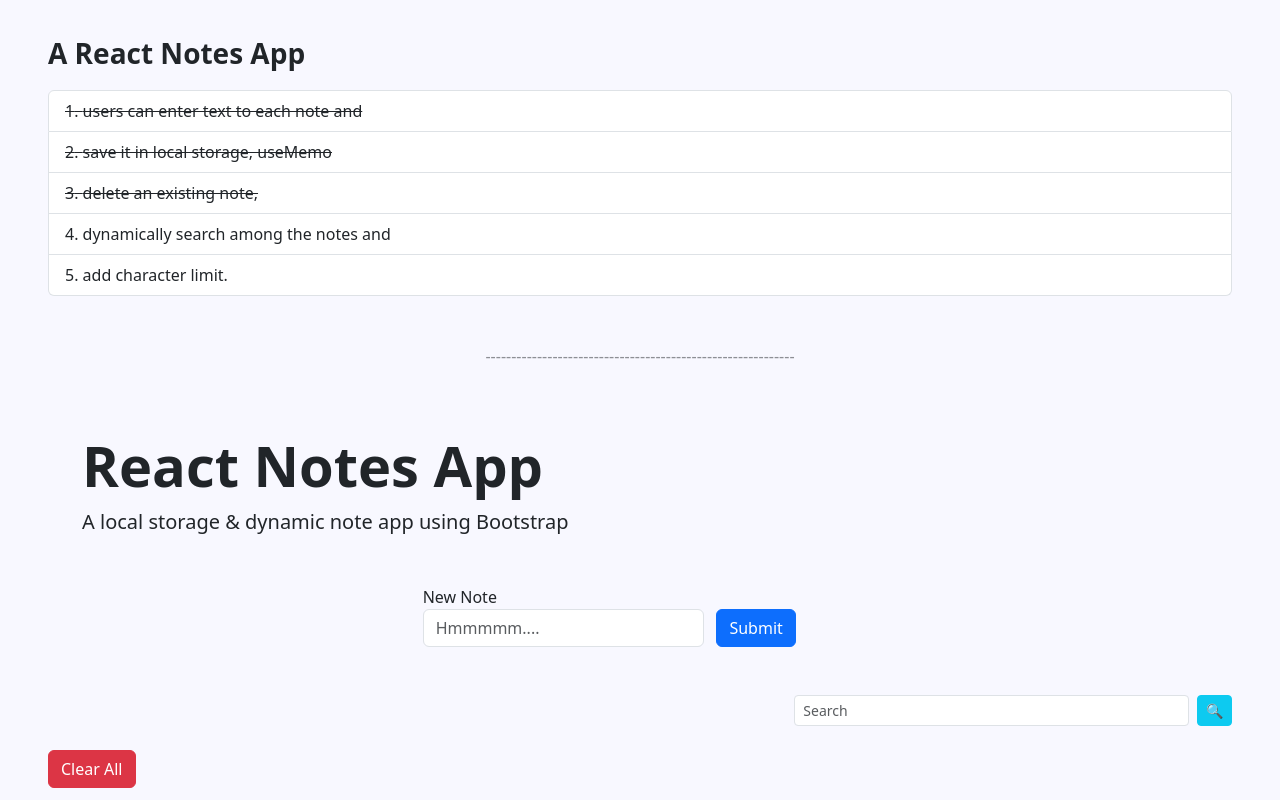
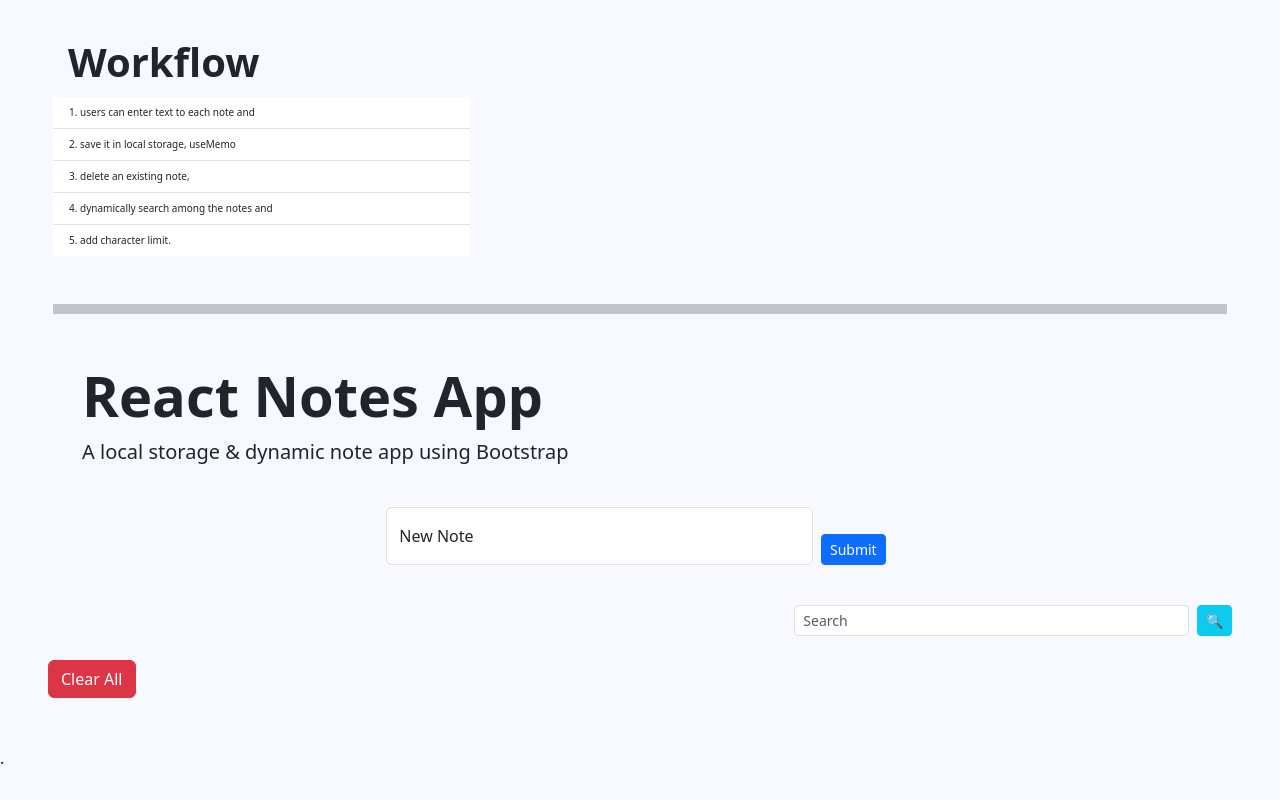
Before and after one commit to solahidris/Project17_T2_ReactNotesApp, a React (Create React App) app: page / in a window 1280 px wide. Shown: the top 800 px of the page. Built offline with nearby package versions, Linux system fonts and the light colour scheme; the HTML template or start-up script is replaced by a standard one.

Commit message:
finished task, added character limit and warning, need to do desktop layout

```diff
--- a/src/App.js
+++ b/src/App.js
@@ -101,19 +101,22 @@ function App() {
     <div className="App">
       <div className="py-3"></div>
 
-      <p class="fs-3 fw-semibold mx-5">A React Notes App</p>
-      <ol class="list-group list-group-numbered mx-5 pb-5">
-        <li class="list-group-item text-decoration-line-through">users can enter text to each note and</li>
-        <li class="list-group-item text-decoration-line-through">save it in local storage, useMemo</li>
-        <li class="list-group-item text-decoration-line-through">delete an existing note,</li>
+        {/* Workflow List */}
+      <div class="d-flex xl-align-items-center flex-column">
+        <p class="fs-1 fw-semibold mx-5 my-0" style={{ paddingLeft: '20px' }}>Workflow</p>
+        <ol class="list-group list-group-flush list-group-numbered mx-5 pb-5 col-xl-4 col-8" style={{ fontSize: '10px', padding: '5px' }}>
+          <li class="list-group-item">users can enter text to each note and</li>
+          <li class="list-group-item">save it in local storage, useMemo</li>
+          <li class="list-group-item">delete an existing note,</li>
           <li class="list-group-item">dynamically search among the notes and</li>
           <li class="list-group-item">add character limit.</li>
         </ol>
+      </div>
 
-        {/* Just a line */}
-      <div class="d-flex justify-content-center">
-        <p class="text-body-tertiary">------------------------------------------------------------</p>
-      </div>
+        {/* Placeholder Line */}
+      <p class="placeholder-glow d-flex justify-content-center">
+        <span class="placeholder placeholder-xs col-11 bg-secondary"></span>
+      </p>
 
         {/* App Header */}
       <div class="jumbotron jumbotron-fluid mx-5 mt-5">
@@ -123,30 +126,27 @@ function App() {
         </div>
       </div>
 
-        {/* TEST-input for adding note */}
-        <form className="container mt-5 d-flex justify-content-center">
-          <div className="row">
-            <label htmlFor="exampleFormControlTextarea1">New Note</label>
-            <div className="col-8">
-              <input
-                type="text"
-                className="form-control"
-                placeholder="Hmmmmm...."
-                value={newNote}
-                onChange={(event) => setNewNote(event.target.value)}
-              />
+          {/* New Note Submit */}
+        <div class="py-4">
+          <div class="d-flex justify-content-center">
+            <div class="form-floating col-6 col-xl-4">
+                  <input class="form-control" type="text" id="newNoteLabel" value={newNote} placeholder="newNoteLabel" maxLength={30}  onChange={(event) => setNewNote(event.target.value)}/>
+                  <label for="newNoteLabel">New Note</label>
             </div>
-            <div className="col-4 gx-0">
-              <button type="submit" onClick={addNotesTestHandler} className="btn btn-primary">
-                Submit
-              </button>
+            <div class="d-flex align-items-end">
+              <button type="submit" onClick={addNotesTestHandler} className="btn btn-primary btn-sm mx-2">Submit</button>
             </div>
           </div>
-        </form>
+            {/* If character > 30 ? show warning */}
+          {newNote.length !== 30 ? (<></>) : (
+          <div class="d-flex justify-content-center mx-4 mx-xl-5">
+            <small className="col-8 col-xl-5 mt-1 text-danger fw-bold">⚠️ Character Limit!</small>
+          </div>)}
+        </div>
 
           {/* Dynamic Search Button */}
         {/* <div class="row d-flex justify-content-end mx-5 mt-5"> */}
-        <div class="d-flex justify-content-end flex-row mx-5 mt-5">
+        <div class="d-flex justify-content-end flex-row mx-5 mt-3">
           <div class="col-4 mx-2">
             <input type="text" value={searchInput} onChange={searchInputHandler} placeholder="Search" class="form-control form-control-sm"/>
           </div>
@@ -156,7 +156,7 @@ function App() {
         </div>
 
          {/* Map Data Array */}
-        { searchInput === "" ? (
+        { searchInput === "" ? ( // If not searching, show notes from database
           <div class="mt-2 mx-5">
             <ul class="list-group">
               {notesData.map((note, index) => (
@@ -164,7 +164,12 @@ function App() {
                   <div class="d-flex justify-content-between">
                     {typeof note === 'string' ? (
                       <>
-                      <span class="align-self-center">{note}</span>
+                        <div class="d-flex flex-row">
+                          <div class="spinner-border spinner-border-sm align-self-center text-secondary" role="status">
+                            <span class="visually-hidden">Loading...</span>
+                          </div>
+                          <span class="align-self-center mx-3 flex-grow">{note}</span>
+                        </div>
                         <div class="d-flex">
                           <button type="button" onClick={() => handleEditNote(index, { value: note })} class="btn btn-secondary mx-1 btn-sm align-self-center">📝</button>
                           <button type="button" onClick={() => handleDeleteNote(index)} class="btn btn-warning btn-sm align-self-center">🗑️</button>
@@ -198,7 +203,7 @@ function App() {
               ))}
             </ul>
           </div>
-        ) : (
+          ) : ( // If Search if not empty, show the filter results
           <div class="mt-2 mx-5">
             <ul class="list-group">
               {filteredResults.map((result, index) => (
@@ -220,7 +225,7 @@ function App() {
         </button>
           {/* modal stuff */}
         <div className="modal fade" id="exampleModal" tabIndex="-1" role="dialog" aria-labelledby="exampleModalLabel" aria-hidden="true">
-          <div className="modal-dialog" role="document">
+          <div className="modal-dialog modal-dialog-centered mx-5" role="document">
             <div className="modal-content">
               <div className="modal-header">
                 <h5 className="modal-title" id="exampleModalLabel">Clearing All Notes</h5>
```
Lines whose indentation alone changed are shown as unchanged.
